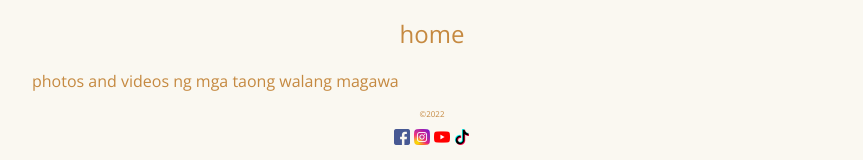
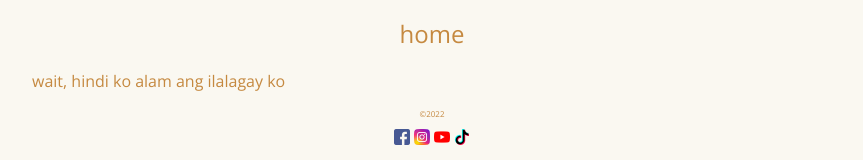
Before and after one commit to pcpambs/tv, a plain HTML site: page index.html in a window 1280 px wide. Shown: the part 143-303 px from the top of the page, without its empty margins (208-1071 px from the left). Drawn offline with nearby package versions, Linux system fonts and the light colour scheme.

Commit message:
Add files via upload

```diff
--- a/index.html
+++ b/index.html
@@ -65,7 +65,7 @@
     <h2>home</h2>
 
     <p>
-photos and videos ng mga taong walang magawa
+wait, hindi ko alam ang ilalagay ko
     </p>
   </div>
 
```
